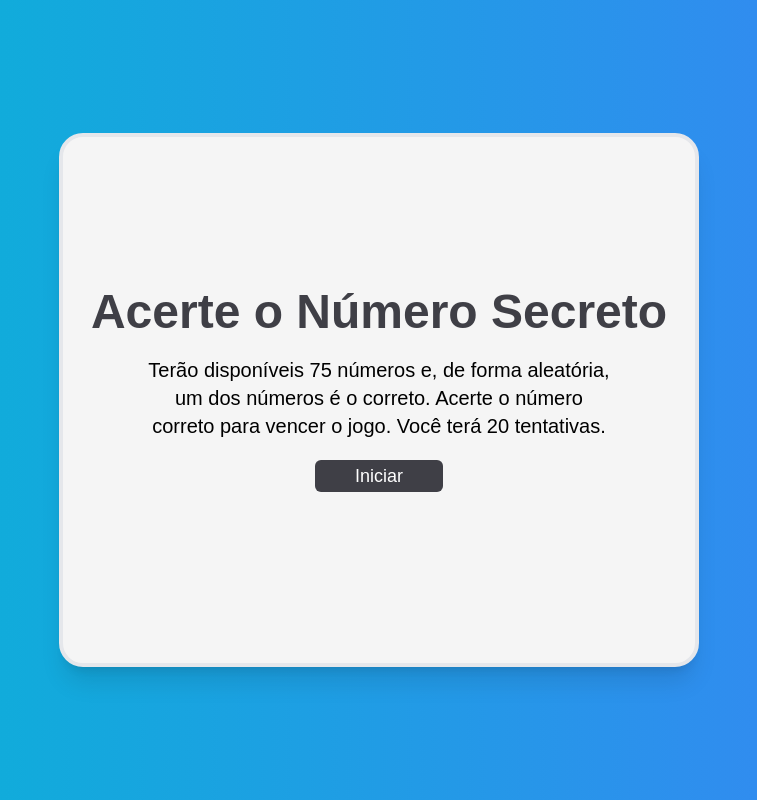
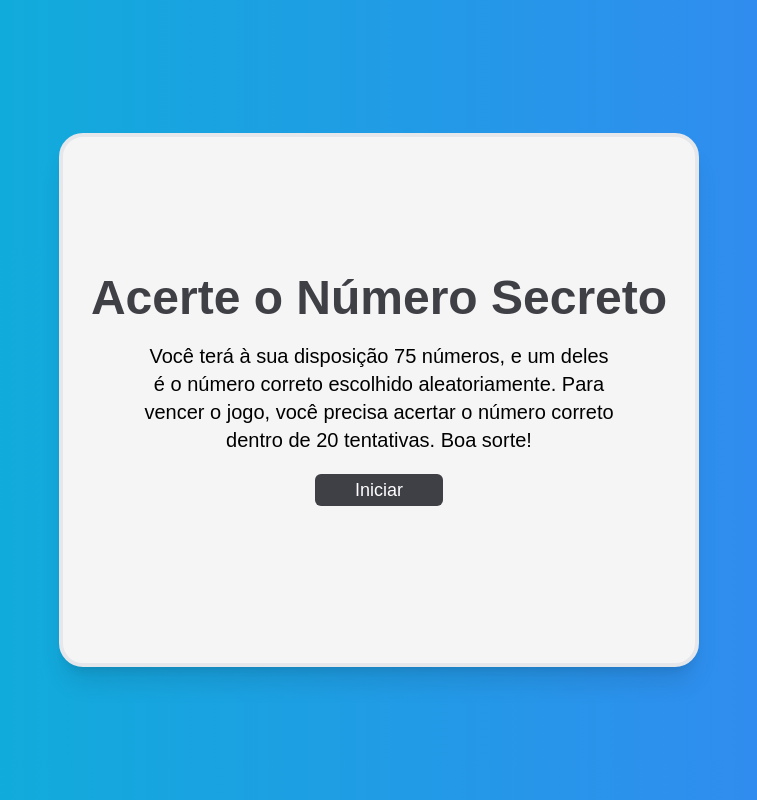
Before and after one commit to TechAbraao/one-numero-secreto, a React (Vite) app: page / in a window 1280 px wide. Shown: the whole page, without its empty margins (261-1018 px from the left). Built offline with nearby package versions, Linux system fonts and the light colour scheme.

Commit message:
v1.3 - Correções pontuais.

```diff
--- a/index.html
+++ b/index.html
@@ -4,7 +4,7 @@
     <meta charset="UTF-8" />
     <link rel="icon" type="image/svg+xml" href="/vite.svg" />
     <meta name="viewport" content="width=device-width, initial-scale=1.0" />
-    <title>ONE | Acerte o número</title>
+    <title>ONE | Acerte o Número Secreto</title>
   </head>
   <body>
     <div id="root"></div>
--- a/src/pages/Home/Home.jsx
+++ b/src/pages/Home/Home.jsx
@@ -53,7 +53,7 @@ export default function Home() {
                </h1>
                <p className="text-center w-3/4 text-xl">
                   {iniciar == false
-                     ? "Terão disponíveis 75 números e, de forma aleatória, um dos números é o correto. Acerte o número correto para vencer o jogo. Você terá 20 tentativas."
+                     ? "Você terá à sua disposição 75 números, e um deles é o número correto escolhido aleatoriamente. Para vencer o jogo, você precisa acertar o número correto dentro de 20 tentativas. Boa sorte!"
                      : ""}
                </p>
                <button
```
